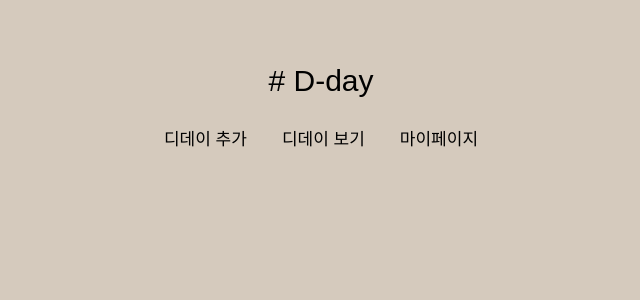
After one commit to 0826486/dday, a Flask app: page /see in a window 1280 px wide. The commit adds this page. Shown: the top 300 px of the page, without its empty margins (319-959 px from the left). Run offline with Flask 3, Linux system fonts and the light colour scheme; some web fonts are replaced.

Commit message:
feat : see.html/css 생성

```diff
--- a/python/app.py
+++ b/python/app.py
@@ -69,6 +69,10 @@ def mypage():
 def dayplus():
     return render_template('dayplus.html')
 
+@app.route('/see')
+def see():
+    return render_template('see.html')
+
 # 회원가입 라우트
 @app.route('/join', methods=['GET', 'POST'])
 def join():
--- /dev/null
+++ b/static/css/see.css
@@ -0,0 +1,53 @@
+@font-face {
+    font-family: 'HakgyoansimBadasseugiTTF-L';
+    src: url('https://fastly.jsdelivr.net/gh/projectnoonnu/2408-5@1.0/HakgyoansimBadasseugiTTF-L.woff2') format('woff2');
+    font-weight: normal;
+    font-style: normal;
+}
+
+@font-face {
+    font-family: 'HakgyoansimChilpanjiugaeTTF-B';
+    src: url('https://fastly.jsdelivr.net/gh/projectnoonnu/2408-5@1.0/HakgyoansimChilpanjiugaeTTF-B.woff2') format('woff2');
+    font-weight: 700;
+    font-style: normal;
+}
+
+body {
+    background-color: #D5CABD;
+    font-family: 'HakgyoansimBadasseugiTTF-L', sans-serif;
+    margin: 0;
+    padding: 20px;
+    display: flex;
+    justify-content: center;
+    align-items: center;
+}
+
+.title-container {
+    display: flex;
+    justify-content: center;
+    align-items: center;
+    margin-top: 14px;
+}
+
+.maintitle {
+    font-size: 30px;
+}
+
+.maintitle a {
+    text-decoration: none;
+    color: black;
+}
+
+.menubar-container {
+    display: flex;
+    justify-content: center;
+    align-items: center;
+    margin-top: -20px;
+    font-size: 17px;
+    gap: 35px;
+}
+
+.menu a {
+    text-decoration: none;
+    color: black;
+}
--- a/templates/dayplus.html
+++ b/templates/dayplus.html
@@ -15,7 +15,7 @@
 
         <div class="menubar-container">
             <p class="menu"><a href="{{ url_for('plus') }}">디데이 추가</a></p>
-            <p class="menu">디데이 보기</p>
+            <p class="menu"><a href="{{ url_for('see') }}">디데이 보기</a></p>
             <p class="menu"><a href="{{ url_for('mypage') }}">마이페이지</a></p>
         </div>
 
--- a/templates/index.html
+++ b/templates/index.html
@@ -28,7 +28,7 @@
         <div class="menubar">
             <p class="tag"><a href="{{ url_for('plus') }}">✓ 디데이 추가</a></p>
 
-            <p class="tag"><a href="{{ url_for('view_d_day') }}">✓ 디데이 보기</a></p>
+            <p class="tag"><a href="{{ url_for('see') }}"">✓ 디데이 보기</a></p>
 
             <p class="tag"><a href="{{ url_for('login') }}">✓ 로그인</a></p>
         </div>
--- a/templates/join.html
+++ b/templates/join.html
@@ -14,7 +14,7 @@
 
         <div class="menubar-container">
             <p class="menu"><a href="{{ url_for('dayplus') }}">디데이 추가</a></p>
-            <p class="menu">디데이 보기</p>
+            <p class="menu"><a href="{{ url_for('see') }}">디데이 보기</a></p>
             <p class="menu"><a href="{{ url_for('mypage') }}">마이페이지</a></p>
         </div>
 
--- a/templates/login.html
+++ b/templates/login.html
@@ -14,7 +14,7 @@
 
         <div class="menubar-container">
             <p class="menu"><a href="{{ url_for('plus') }}">디데이 추가</a></p>
-            <p class="menu">디데이 보기</p>
+            <p class="menu"><a href="{{ url_for('see') }}">디데이 보기</a></p>
             <p class="menu"><a href="{{ url_for('mypage') }}">마이페이지</a></p>
         </div>
 
--- a/templates/mypage.html
+++ b/templates/mypage.html
@@ -14,7 +14,7 @@
 
             <div class="menubar-container">
                 <p class="menu"><a href="{{ url_for('plus') }}">디데이 추가</a></p>
-                <p class="menu"><a href="{{ url_for('view_d_day') }}">디데이 보기</a></p>
+                <p class="menu"><a href="{{ url_for('see') }}">디데이 보기</a></p>
                 <p class="menu"><a href="{{ url_for('mypage') }}">마이페이지</a></p>
             </div>
 
--- a/templates/plus.html
+++ b/templates/plus.html
@@ -15,7 +15,7 @@
 
         <div class="menubar-container">
             <p class="menu"><a href="{{ url_for('plus') }}">디데이 추가</a></p>
-            <p class="menu">디데이 보기</p>
+            <p class="menu"><a href="{{ url_for('see') }}">디데이 보기</a></p>
             <p class="menu"><a href="{{ url_for('mypage') }}">마이페이지</a></p>
         </div>
 
@@ -56,13 +56,13 @@
             </a>
         </div>
 
-        <div class="right">
+        <!-- <div class="right">
             <i class="bi bi-caret-right-fill"></i>
         </div>
 
         <div class="left">
             <i class="bi bi-caret-left-fill"></i>
-        </div>
+        </div>  -->
 
     </main>
     <script src="{{ url_for('static', filename='js/plus.js') }}"></script>
--- /dev/null
+++ b/templates/see.html
@@ -0,0 +1,23 @@
+<!DOCTYPE html>
+<html lang="en">
+<head>
+    <meta charset="UTF-8">
+    <meta name="viewport" content="width=device-width, initial-scale=1.0">
+    <title>#D-day</title>
+    <link rel="stylesheet" href="{{ url_for('static', filename='css/see.css') }}">
+</head>
+<body>
+    <main id="main">
+        <div class="title-container">
+            <p class="maintitle"><a href="{{ url_for('index') }}"># D-day</a></p>
+        </div>
+
+        <div class="menubar-container">
+            <p class="menu"><a href="{{ url_for('plus') }}">디데이 추가</a></p>
+            <p class="menu"><a href="{{ url_for('see') }}">디데이 보기</a></p>
+            <p class="menu"><a href="{{ url_for('mypage') }}">마이페이지</a></p>
+        </div>
+
+    </main>
+</body>
+</html>
```
Also changed, not shown: static/css/plus.css (+4 -4 lines), static/js/next.js (deleted, +0 -9 lines), python/users.db.
